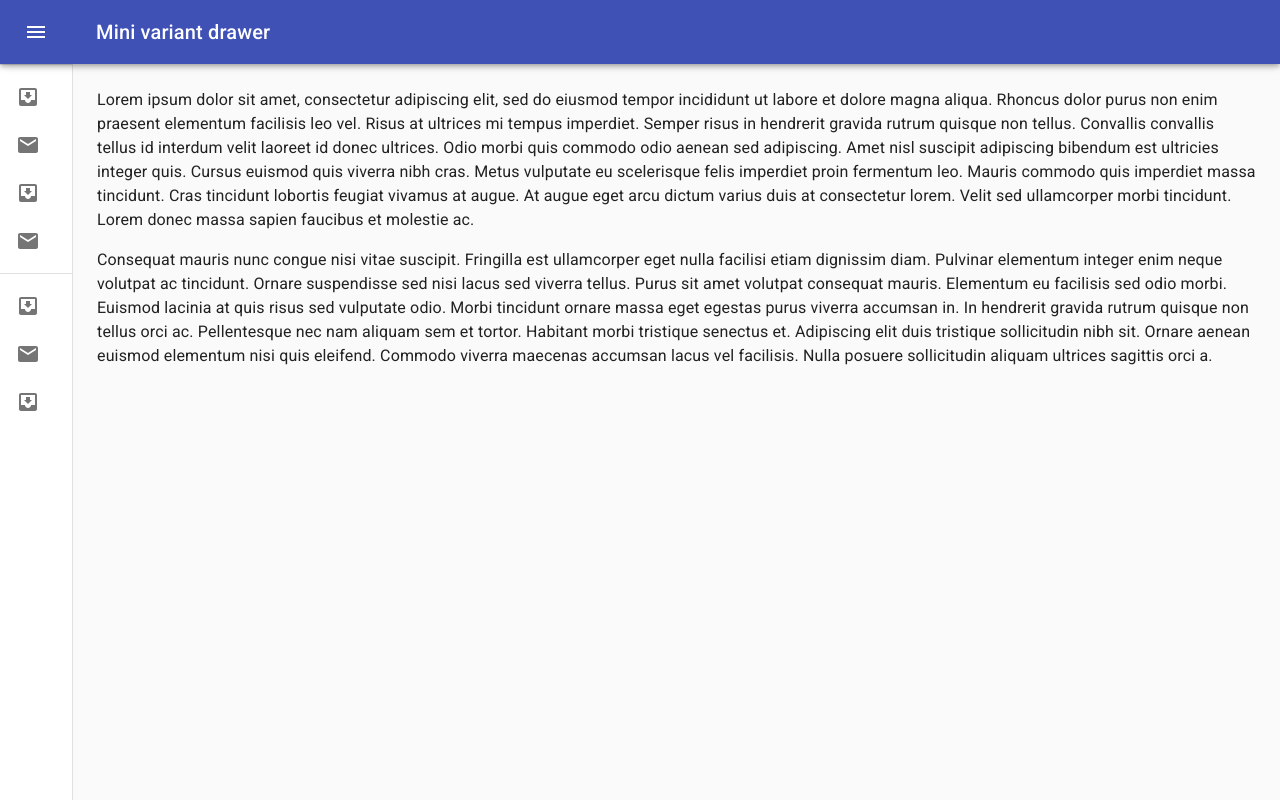
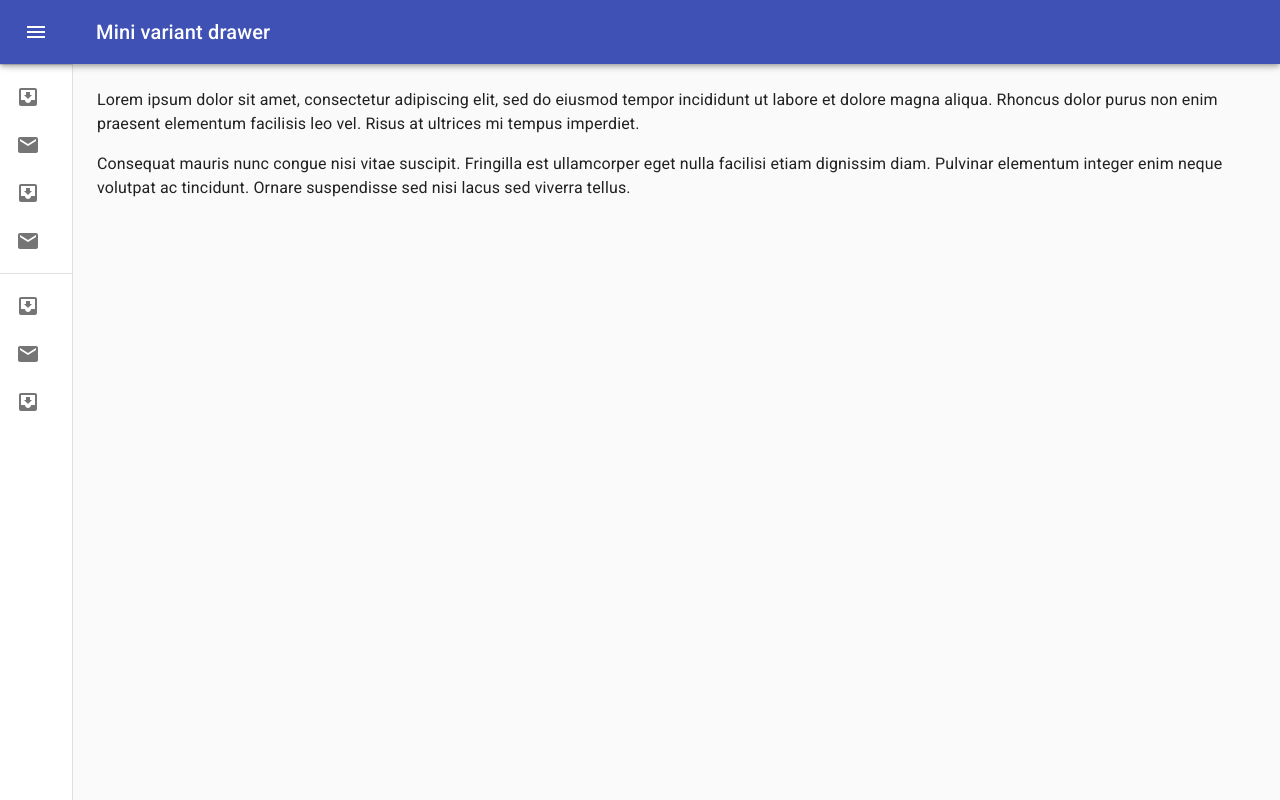
Before and after one commit to piupaulgit/project-manager, a React (Create React App) app in the folder project-manager-frontend/: page /base in a window 1280 px wide. Built offline with nearby package versions, Linux system fonts and the light colour scheme.

Commit message:
paragraph change[

```diff
--- a/project-manager-frontend/src/components/Base.js
+++ b/project-manager-frontend/src/components/Base.js
@@ -172,30 +172,13 @@ export default function Base() {
           Lorem ipsum dolor sit amet, consectetur adipiscing elit, sed do
           eiusmod tempor incididunt ut labore et dolore magna aliqua. Rhoncus
           dolor purus non enim praesent elementum facilisis leo vel. Risus at
-          ultrices mi tempus imperdiet. Semper risus in hendrerit gravida rutrum
-          quisque non tellus. Convallis convallis tellus id interdum velit
-          laoreet id donec ultrices. Odio morbi quis commodo odio aenean sed
-          adipiscing. Amet nisl suscipit adipiscing bibendum est ultricies
-          integer quis. Cursus euismod quis viverra nibh cras. Metus vulputate
-          eu scelerisque felis imperdiet proin fermentum leo. Mauris commodo
-          quis imperdiet massa tincidunt. Cras tincidunt lobortis feugiat
-          vivamus at augue. At augue eget arcu dictum varius duis at consectetur
-          lorem. Velit sed ullamcorper morbi tincidunt. Lorem donec massa sapien
-          faucibus et molestie ac.
+          ultrices mi tempus imperdiet.
         </Typography>
         <Typography paragraph>
           Consequat mauris nunc congue nisi vitae suscipit. Fringilla est
           ullamcorper eget nulla facilisi etiam dignissim diam. Pulvinar
           elementum integer enim neque volutpat ac tincidunt. Ornare suspendisse
-          sed nisi lacus sed viverra tellus. Purus sit amet volutpat consequat
-          mauris. Elementum eu facilisis sed odio morbi. Euismod lacinia at quis
-          risus sed vulputate odio. Morbi tincidunt ornare massa eget egestas
-          purus viverra accumsan in. In hendrerit gravida rutrum quisque non
-          tellus orci ac. Pellentesque nec nam aliquam sem et tortor. Habitant
-          morbi tristique senectus et. Adipiscing elit duis tristique
-          sollicitudin nibh sit. Ornare aenean euismod elementum nisi quis
-          eleifend. Commodo viverra maecenas accumsan lacus vel facilisis. Nulla
-          posuere sollicitudin aliquam ultrices sagittis orci a.
+          sed nisi lacus sed viverra tellus.
         </Typography>
       </main>
     </div>
```
